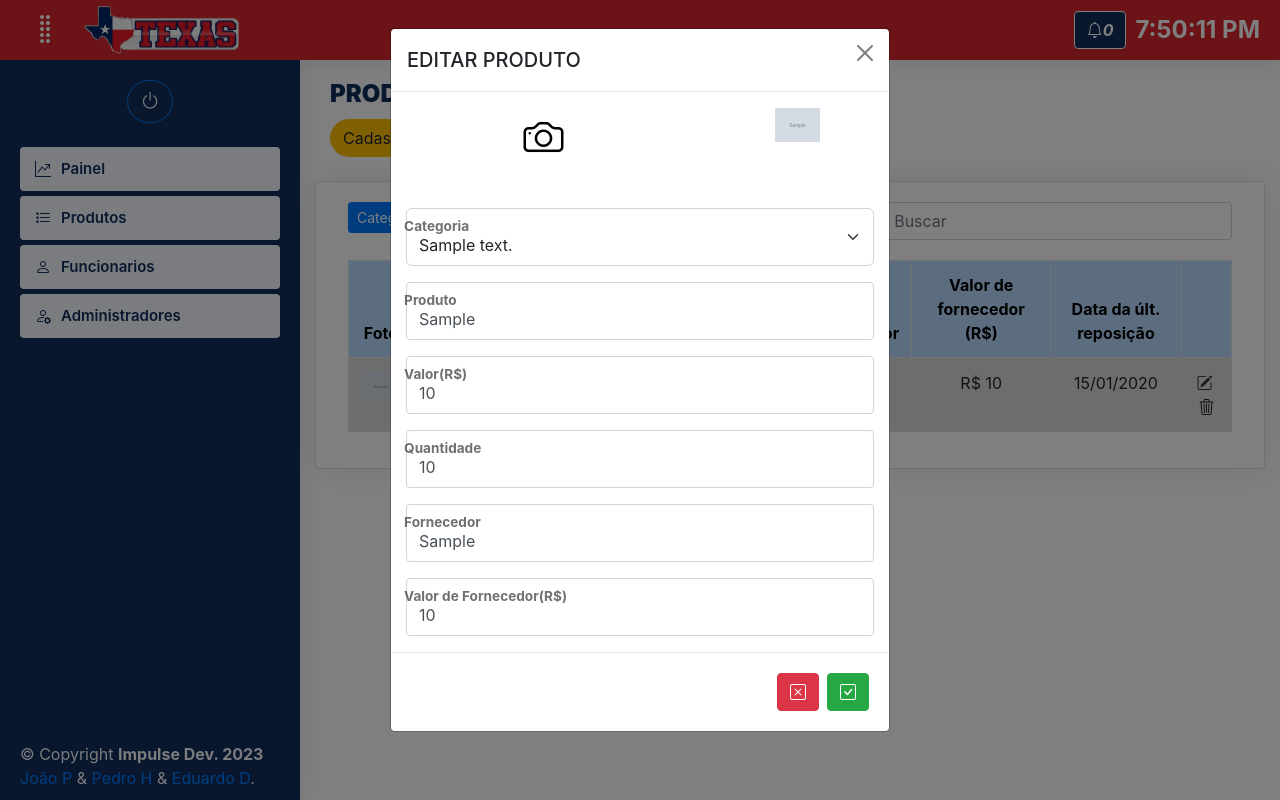
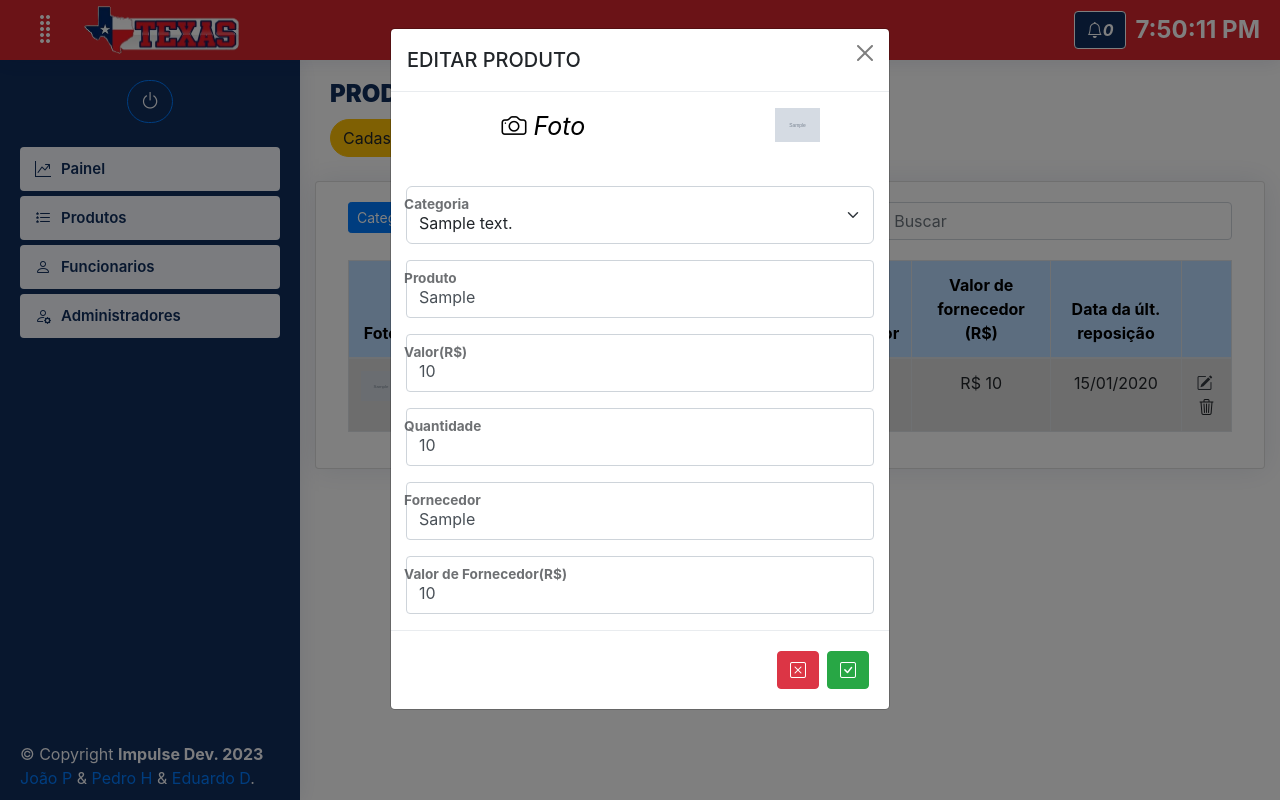
Before and after one commit to JoaoPedroSH/texasys, a PHP site: page /src/views/admin/products.php in a window 1280 px wide, after a click that opens the changed part. Run offline with PHP 8.4, Linux system fonts and the light colour scheme; tables that the repository leaves empty hold one stand-in row (values such as "Sample post"); grey boxes marked "Sample" are stand-in pictures; data that the repository does not hold is empty; some libraries are stand-ins or nearby versions.

Commit message:
Update products.php

```diff
--- a/src/views/admin/products.php
+++ b/src/views/admin/products.php
@@ -281,7 +281,7 @@ include_once '../../../assets/html/head.html';
                                                                             <input type="file" name="photo_edit" id="photo_edit_<?= $products['id'] ?>" class="form-control" style="display: none;" onchange="previewImageEdit(event, <?= $products['id'] ?>)">
                                                                             <a id="buttonPhoto_edit" for="photo_edit_<?= $products['id'] ?>" role="button">
                                                                                 <label for="photo_edit_<?= $products['id'] ?>">
-                                                                                    <i id="iconCamera_edit" class="bi bi-camera" style="color:black; font-size: 40px; cursor: pointer"></i>
+                                                                                    <i id="iconCamera_edit" class="bi bi-camera" style="color:black; font-size: 25px; cursor: pointer;"> Foto</i>
                                                                                 </label>
                                                                             </a>
                                                                         </div>
```
